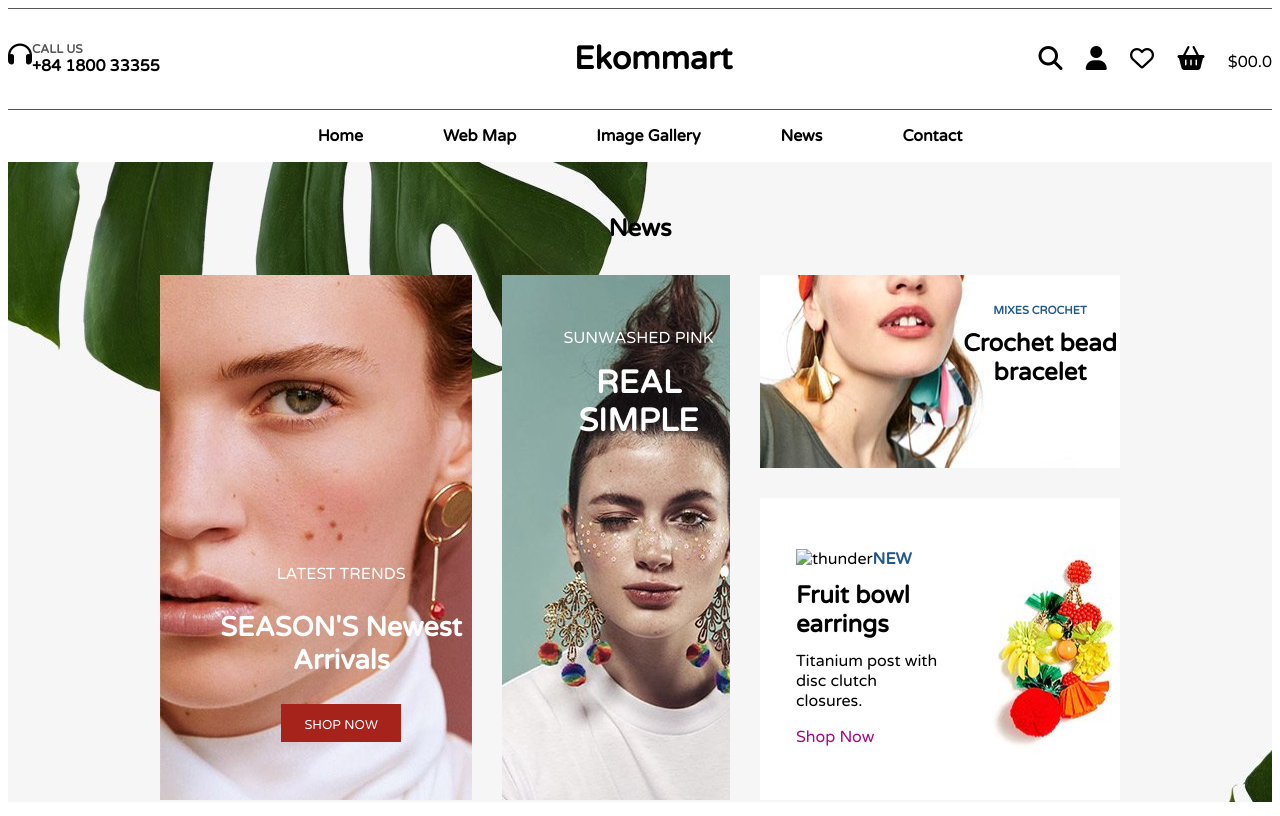
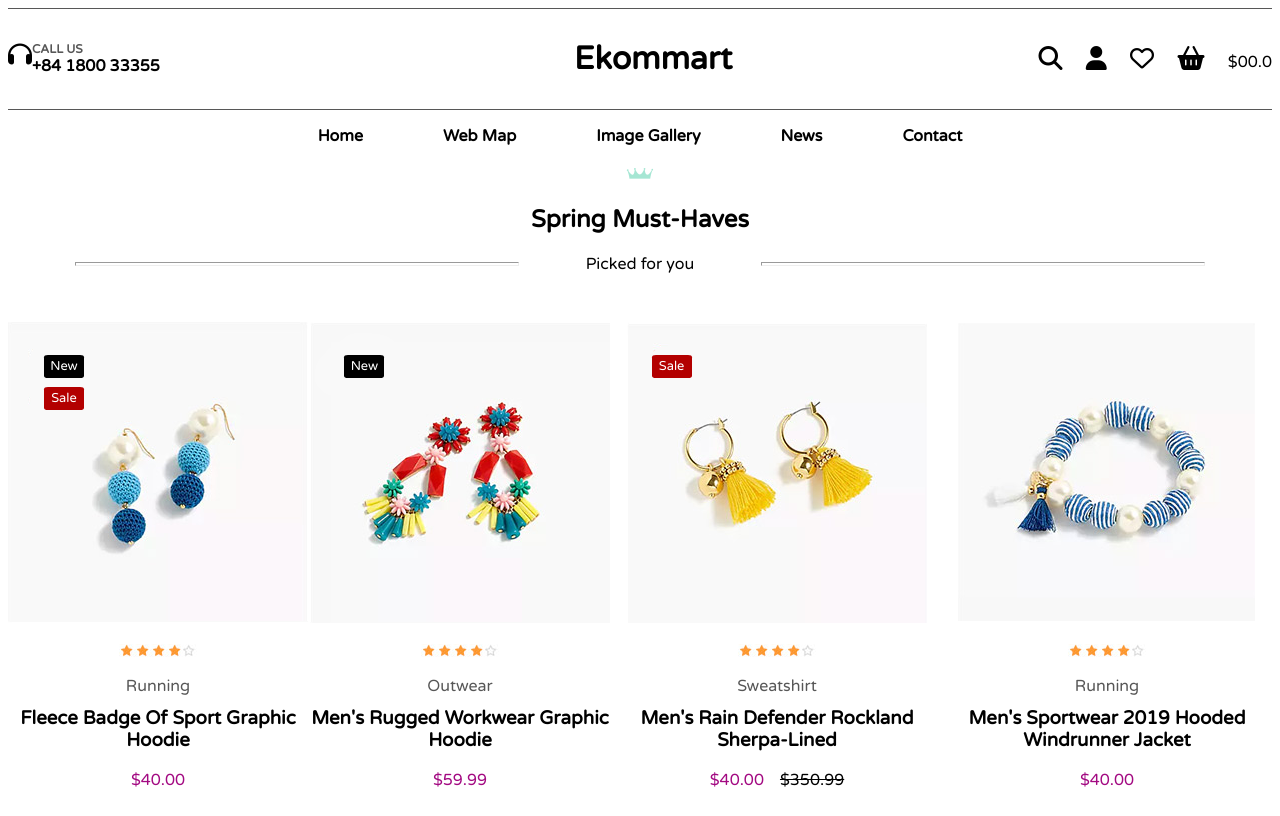
Before and after one commit to SerLarMan/Master-Full-Stack, a plain HTML site: page index.html in a window 1280 px wide. Shown: the top 816 px of the page. Drawn offline with Linux system fonts and the light colour scheme.

Commit message:
Sustituir grid por flex

```diff
--- a/index.html
+++ b/index.html
@@ -83,7 +83,7 @@
       </div>
     </header>
 
-    <nav aria-label="header-navigation">
+    <nav>
         <ul>
             <li><a href="#">Home</a></li>
             <li><a href="#" >Web Map</a></li>
@@ -94,44 +94,69 @@
     </nav>
 
     <main>
-        <section id="news">
-            <h2>News</h2>
-            <div>
-                <article class="first-elem" aria-label="news-article-1">
-                    <div>
-                        <div>LATEST TRENDS</div>
-                        <h3>SEASON'S Newest Arrivals</h3>
-                        <div><a href="#">SHOP NOW</a></div>
-                    </div>
-                </article>
+      <section id="must">
+        <img src="images/crown.png" alt="crown">
+        <h2>Spring Must-Haves</h2>
+        <div>
+          <hr>
+          Picked for you
+          <hr>
+        </div>
 
-                <article class="second-elem" aria-label="news-article-2">
-                    <div>
-                        <div>SUNWASHED PINK</div>
-                        <h3>REAL SIMPLE</h3>
-                    </div>
-                </article>
+        <div class="flex">
+            <article aria-label="must-article-1">
+                <a href="#"><img src="images/must_img1.png" alt="Fleece Badge Of Sport Graphic Hoodie"></a>
+                <img src="images/rating.png" alt="rating" class="rating">
+                <div class="categories">
+                    <div class="new">New</div>
+                    <div class="sale">Sale</div>
+                </div>
+                <div class="subcategory">Running</div>
+                <a href="#">
+                    <h3>Fleece Badge Of Sport Graphic Hoodie</h3>
+                </a>
+                <div class="price">$40.00</div>
+            </article>
 
-                <article class="third-elem" aria-label="news-article-3">
-                    <div>
-                        <div><strong>MIXES CROCHET</strong></div>
-                        <h3>Crochet bead bracelet</h3>
-                    </div>
-                </article>
+            <article aria-label="must-article-2">
+                <a href="#"><img src="images/must_img2.png" alt="Men's Rugged Workwear Graphic Hoodie"></a>
+                <img src="images/rating.png" alt="rating" class="rating">
+                <div class="categories">
+                    <div class="new">New</div>
+                </div>
+                <div class="subcategory">Outwear</div>
+                <a href="#">
+                    <h3>Men's Rugged Workwear Graphic Hoodie</h3>
+                </a>
+                <div class="price">$59.99</div>
+            </article>
 
-                <article class="fourth-elem" aria-label="news-article-4">
-                    <div>
-                        <div class="thunder">
-                            <img src="images/thunder.png" alt="thunder">
-                            <span><strong>NEW</strong></span>
-                        </div>
-                        <h3>Fruit bowl earrings</h3>
-                        <div>Titanium post with disc clutch closures.</div>
-                        <div><a href="#">Shop Now</a></div>
-                    </div>
-                </article>
-            </div>
-        </section>
+            <article aria-label="must-article-3">
+                <a href="#"><img src="images/must_img3.png" alt="Men's Rain Defender Rockland Sherpa-Lined"></a>
+                <img src="images/rating.png" alt="rating" class="rating">
+                <div class="categories">
+                    <div class="sale">Sale</div>
+                </div>
+                <div class="subcategory">Sweatshirt</div>
+                <a href="#">
+                    <h3>Men's Rain Defender Rockland Sherpa-Lined</h3>
+                </a>
+                <div><span class="price">$40.00</span><span
+                        style="text-decoration: line-through; margin-left: 1em;">$350.99</span>
+                </div>
+            </article>
+
+            <article aria-label="must-article-4">
+                <a href="#"><img src="images/must_img4.png" alt="Men's Sportwear 2019 Hooded Windrunner Jacket"></a>
+                <img src="images/rating.png" alt="rating" class="rating">
+                <div class="subcategory">Running</div>
+                <a href="#">
+                    <h3>Men's Sportwear 2019 Hooded Windrunner Jacket</h3>
+                </a>
+                <div class="price">$40.00</div>
+            </article>
+        </div>
+    </section>
 
         <section id="popular">
             <div class="flex">
@@ -150,7 +175,7 @@
                     </div>
 
                     <div class="articles">
-                        <article aria-label="popular-article-1">
+                        <article>
                             <a href="#"><img src="images/popular_img1.png" alt="popular1"></a>
                             <img src="images/rating.png" alt="rating" class="rating">
                             <div class="subcategory">Running</div>
@@ -160,7 +185,7 @@
                             <div class="price">$40.00</div>
                         </article>
 
-                        <article aria-label="popular-article-2">
+                        <article>
                             <a href="#"><img src="images/popular_img2.png" alt="popular2"></a>
                             <img src="images/rating.png" alt="rating" class="rating">
                             <div class="subcategory">Outwear</div>
@@ -170,7 +195,7 @@
                             <div class="price">$59.99</div>
                         </article>
 
-                        <article aria-label="popular-article-3">
+                        <article>
                             <a href="#"><img src="images/popular_img3.png" alt="popular3"></a>
                             <img src="images/rating.png" alt="rating" class="rating">
                             <div class="subcategory">Sweatshirt</div>
@@ -183,7 +208,7 @@
                     </div>
                 </div>
 
-                <article class="last-article" aria-label="popular-article-4">
+                <article class="last-article">
                     <img src="images/popular_img4.png" alt="popular4">
                     <div>
                         <div>Accessory pick</div>
@@ -201,7 +226,7 @@
         </div>
 
         <div>
-            <nav aria-label="footer-navigation">
+            <nav>
                 <ul>
                     <li><a href="#">HOME</a></li>
                     <li><a href="#">WEB MAP</a></li>
--- a/style.css
+++ b/style.css
@@ -172,154 +172,60 @@ nav a:hover {
  * MAIN STYLES
  */
 
-#news {
-  background-image: url("../images/news_bg.png");
-  background-repeat: no-repeat;
-
+#must {
   display: flex;
   flex-direction: column;
-
-  padding: 2em;
-  min-height: 700px;
+  align-items: center;
 }
 
-#news h2 {
-  align-self: center;
+#must>div:first-of-type {
+  margin-bottom: 3em;
+  display: flex;
+  justify-content: space-evenly;
+  width: 100%;
 }
 
-#news > div:first-of-type {
-  display: grid;
-  grid-template-columns: 26% 19% 30%;
-  grid-template-rows: 35% 55%;
-  gap: 30px;
-
-  box-sizing: border-box;
-  justify-content: center;
-  align-content: center;
-  min-height: 550px;
+#must hr {
+  width: 35%;
 }
 
-#news article {
-  position: relative;
+/* #must>div:first-of-type::before,
+#must>div:first-of-type::after {
+  display: inline-block;
+  content: "";
+  border-top: 1px solid var(--aux-color);
+  width: 565px;
+  margin: 0 1.6em 0.2em 1.6em;
+} */
+
+#must .categories {
+  position: absolute;
+  align-self: flex-start;
+  top: 7%;
+  left: 12%;
 }
 
-#news .first-elem,
-#news .second-elem {
-  grid-row: 1 / span 2;
+#must .categories div {
+  width: 40px;
+  height: 20px;
+
+  text-align: center;
+  padding-top: 3px;
+
+  border-radius: 10%;
+
+  font-size: 0.8em;
+  margin-bottom: 0.7em;
   color: white;
 }
 
-#news .first-elem {
-  background-image: url("../images/news_img1.png");
-  background-repeat: no-repeat;
+#must .categories .new {
+  background-color: black;
 }
 
-#news .second-elem {
-  background-image: url("../images/news_img2.png");
-  background-repeat: no-repeat;
-}
-
-#news .third-elem {
-  background-image: url("../images/news_img3.png");
-  background-repeat: no-repeat;
-}
-
-#news .fourth-elem {
-  background-image: url("../images/news_img4.png");
-  background-repeat: no-repeat;
-}
-
-#news .first-elem > div {
-  position: absolute;
-  top: 55%;
-  left: 18%;
-  width: 250px;
-
-  display: flex;
-  flex-direction: column;
-  align-items: center;
-  text-align: center;
-}
-
-#news .first-elem > div h3 {
-  text-align: center;
-  font-size: 1.7em;
-}
-
-#news .first-elem > div div:last-of-type {
-  background-color: #a6231c;
-  font-size: 0.8em;
-  padding-top: 5%;
-
-  width: 120px;
-  height: 25px;
-}
-
-#news .first-elem > div div:last-of-type a {
+#must .categories .sale {
   color: white;
-}
-
-#news .second-elem > div {
-  position: absolute;
-  top: 10%;
-  left: 16%;
-  width: 200px;
-
-  display: flex;
-  flex-direction: column;
-  align-items: center;
-  text-align: center;
-}
-
-#news .second-elem > div h3 {
-  margin-top: 0.5em;
-  font-size: 2em;
-}
-
-#news .third-elem > div {
-  position: absolute;
-  top: 15%;
-  left: 50%;
-  width: 200px;
-
-  display: flex;
-  flex-direction: column;
-  align-items: center;
-  text-align: center;
-}
-
-#news .third-elem > div div {
-  font-size: 0.7em;
-  color: var(--secondary-color);
-}
-
-#news .third-elem > div h3 {
-  font-size: 1.5em;
-  margin-top: 0.5em;
-}
-
-#news .fourth-elem > div {
-  position: absolute;
-  top: 17%;
-  left: 10%;
-  width: 150px;
-}
-
-#news .fourth-elem > div h3 {
-  font-size: 1.5em;
-  margin: 0.5em 0 0.5em 0;
-}
-
-#news .fourth-elem > div span {
-  color: var(--secondary-color);
-}
-
-#news .fourth-elem > div div:last-of-type {
-  margin-top: 1em;
-}
-
-#news .fourth-elem > div div:last-of-type a {
-  color: var(--primary-color);
+  background-color: #B30000;
 }
 
 #popular {
@@ -469,6 +375,3 @@ footer nav li a {
     display: none;
   }
 }
-
-@media (max-width: 640px) {
-}
```
Also changed, not shown: images/crown.png (added), images/must_img1.png (added), images/must_img2.png (added), images/must_img3.png (added), images/must_img4.png (added), images/news_bg.png (deleted), images/news_img1.png (deleted), images/news_img2.png (deleted), images/news_img3.png (deleted), images/news_img4.png (deleted).
